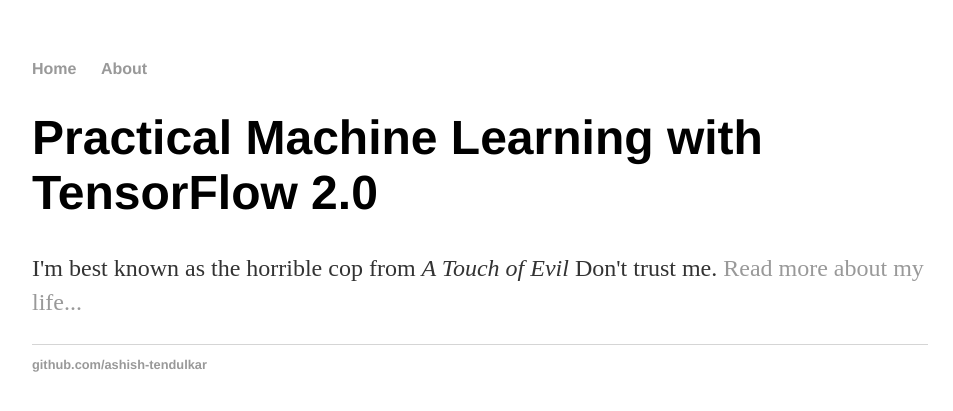
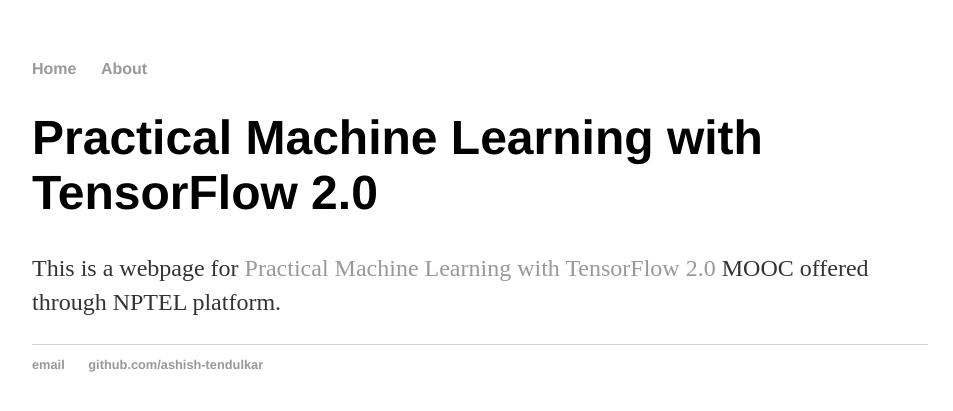
Before and after one commit to tfindiamooc/tfindiamooc.github.io, a Jekyll site: the page built from index.html, in a window 1280 px wide. Shown: the top 411 px of the page, without its empty margins (160-1113 px from the left). Built offline with Jekyll 4.4.1, drawn with Linux system fonts in a browser that asks for light colours.

Commit message:
Update index.html

```diff
--- a/index.html
+++ b/index.html
@@ -1,27 +1,8 @@
-<!DOCTYPE html>
-<html>
-	<head>
-		<title>Practical Machine Learning with TensorFlow 2.0</title>
-		<!-- link to main stylesheet -->
-		<link rel="stylesheet" type="text/css" href="/css/main.css">
-	</head>
-	<body>
-		<nav>
-    		<ul>
-        		<li><a href="/">Home</a></li>
-	        	<li><a href="/about">About</a></li>
-    		</ul>
-		</nav>
-		<div class="container">
-    		<div class="blurb">
-        		<h1>Practical Machine Learning with TensorFlow 2.0</h1>
-				<p>I'm best known as the horrible cop from <em>A Touch of Evil</em> Don't trust me. <a href="/about">Read more about my life...</a></p>
-    		</div><!-- /.blurb -->
-		</div><!-- /.container -->
-		<footer>
-    		<ul>
-        		<li><a href="https://github.com/ashish-tendulkar">github.com/ashish-tendulkar</a></li>
-			</ul>
-		</footer>
-	</body>
-</html>
+---
+layout: default
+title: Practical Machine Learning with TensorFlow 2.0
+---
+<div class="blurb">
+	<h1>Practical Machine Learning with TensorFlow 2.0</h1>
+	<p>This is a webpage for <a href='https://swayam.gov.in/nd1_noc19_cs81/'>Practical Machine Learning with TensorFlow 2.0</a> MOOC offered through NPTEL platform. </p>
+</div><!-- /.blurb -->
```
